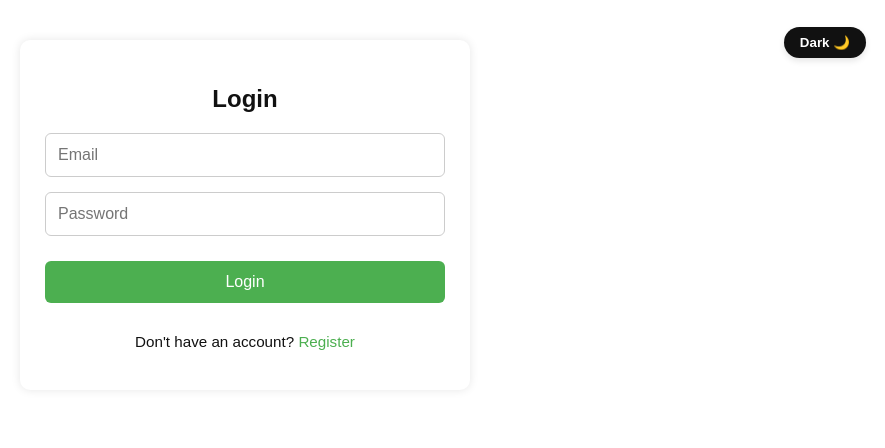
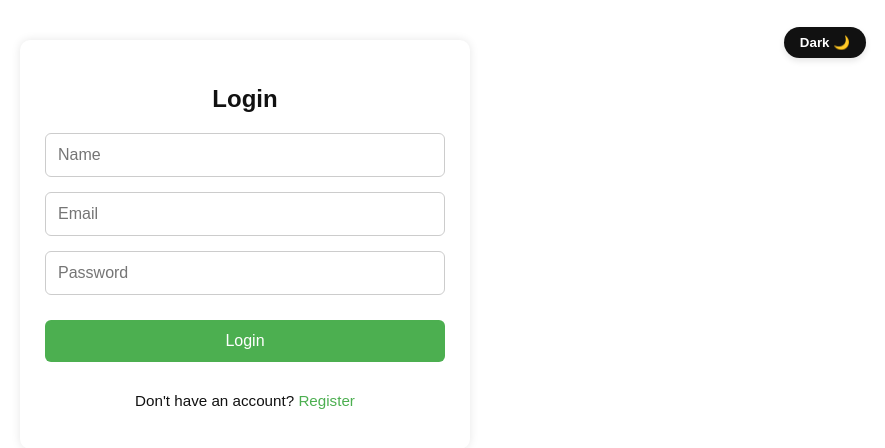
Before and after one commit to Gokulg2401/fullstack, a React (Create React App) app: page / in a window 1280 px wide. Shown: the top 448 px of the page, without its empty margins (395-1280 px from the left). Built offline with nearby package versions, Linux system fonts and the light colour scheme.

Commit message:
Add name field to login form

```diff
--- a/src/comp/Login.jsx
+++ b/src/comp/Login.jsx
@@ -36,13 +36,14 @@ const Login = () => {
           },
           credentials: 'include',
           body: JSON.stringify({
+            name: form.name,
             email: form.email,
             password: form.password
           })
         });
       } catch (fetchError) {
         console.log('Backend unavailable, using mock API');
-        response = await mockApi.login({ email: form.email, password: form.password });
+        response = await mockApi.login({ name: form.name, email: form.email, password: form.password });
       }
 
       let data;
@@ -95,6 +96,14 @@ const Login = () => {
       {error && <div className="error-message" style={{ color: 'red', marginBottom: '15px', textAlign: 'center' }}>{error}</div>}
       <form className="login-form" onSubmit={handleSubmit}>
         <input
+          type="text"
+          name="name"
+          placeholder="Name"
+          value={form.name}
+          onChange={handleChange}
+          required
+        />
+        <input
           type="email"
           name="email"
           placeholder="Email"
```
Also changed, not shown: 1 other file (tests, documents, lock files or other folders).
